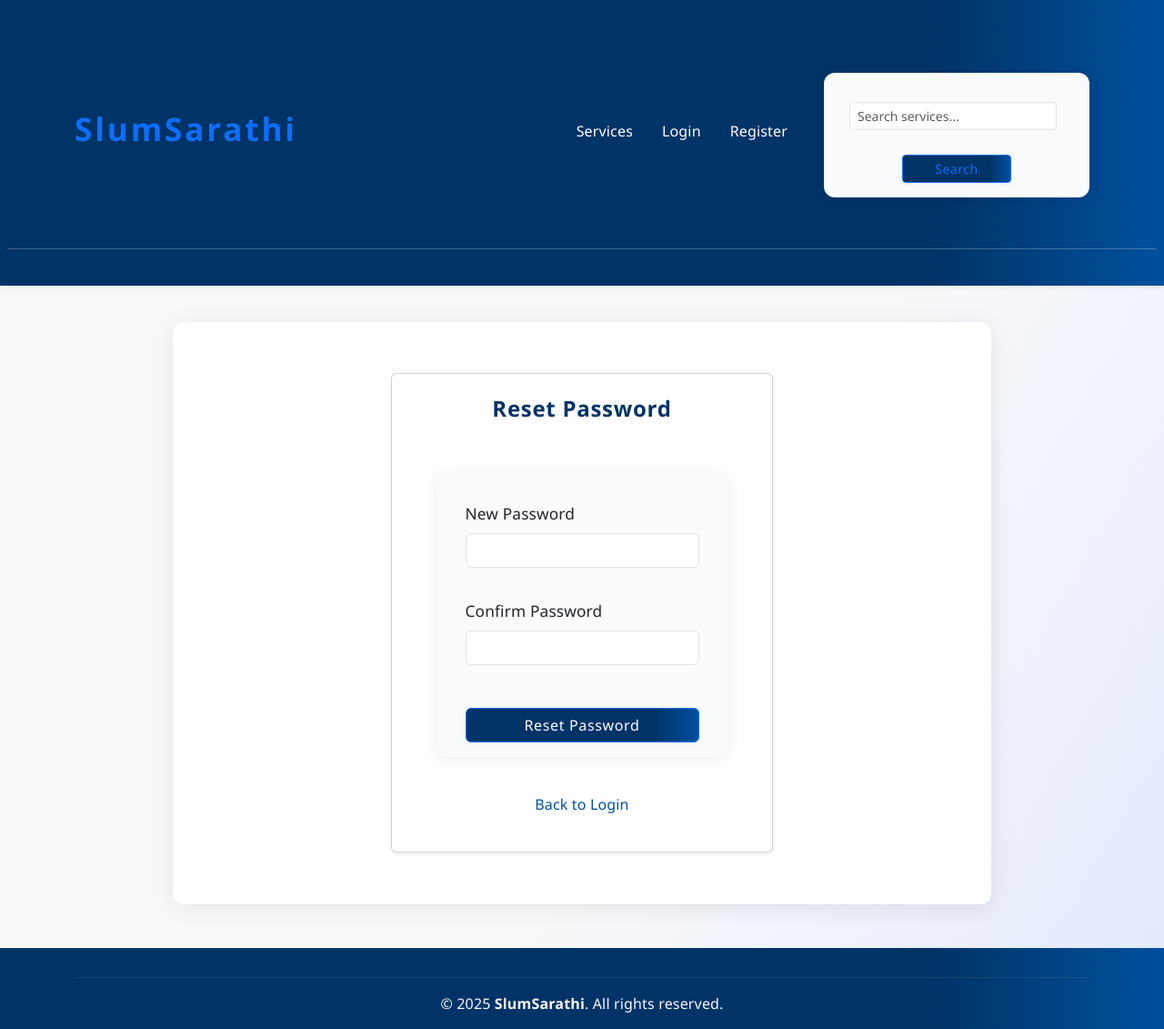
After one commit to prasannadhami14/SlumSarathi, a Django app: template templates/accounts/reset_password.html in a window 1280 px wide. The commit adds this page. Shown: the whole page at 91% size. Run offline with Django 5.2, Linux system fonts and the light colour scheme; the template is opened without the code that fills it, so the values that code supplies are empty.

Commit message:
add forgot password template

```diff
--- a/templates/accounts/login.html
+++ b/templates/accounts/login.html
@@ -27,6 +27,9 @@
         <button type="submit" class="btn btn-primary w-100">Login</button>
       </form>
       <p class="mt-3 text-center">Don't have an account? <a href="{% url 'register' %}">Register here</a></p>
+      <p class="mt-2 text-center">
+        <a href="{% url 'forgot_password' %}">Forgot Password?</a>
+      </p>
     </div>
   </div>
 </div>
--- /dev/null
+++ b/templates/accounts/reset_password.html
@@ -0,0 +1,32 @@
+<!-- filepath: c:\dev\django_project\slumSarathi\templates\accounts\reset_password.html -->
+{% extends "base.html" %}
+{% block title %}Reset Password{% endblock %}
+{% block content %}
+<div class="d-flex justify-content-center align-items-center" style="min-height: 70vh;">
+  <div class="w-100" style="max-width: 420px;">
+    <div class="card shadow-sm p-4">
+      <h2 class="mb-4 text-center">Reset Password</h2>
+      {% if messages %}
+        {% for message in messages %}
+          <div class="alert alert-danger">{{ message }}</div>
+        {% endfor %}
+      {% endif %}
+      <form method="post">
+        {% csrf_token %}
+        <div class="mb-3">
+          <label for="password" class="form-label">New Password</label>
+          <input type="password" name="password" id="password" class="form-control" required>
+        </div>
+        <div class="mb-3">
+          <label for="confirm_password" class="form-label">Confirm Password</label>
+          <input type="password" name="confirm_password" id="confirm_password" class="form-control" required>
+        </div>
+        <button type="submit" class="btn btn-primary w-100">Reset Password</button>
+      </form>
+      <p class="mt-3 text-center">
+        <a href="{% url 'login' %}">Back to Login</a>
+      </p>
+    </div>
+  </div>
+</div>
+{% endblock %}
```
Also changed, not shown: templates/accounts/forgot_password.html (added, +28 -0 lines).
